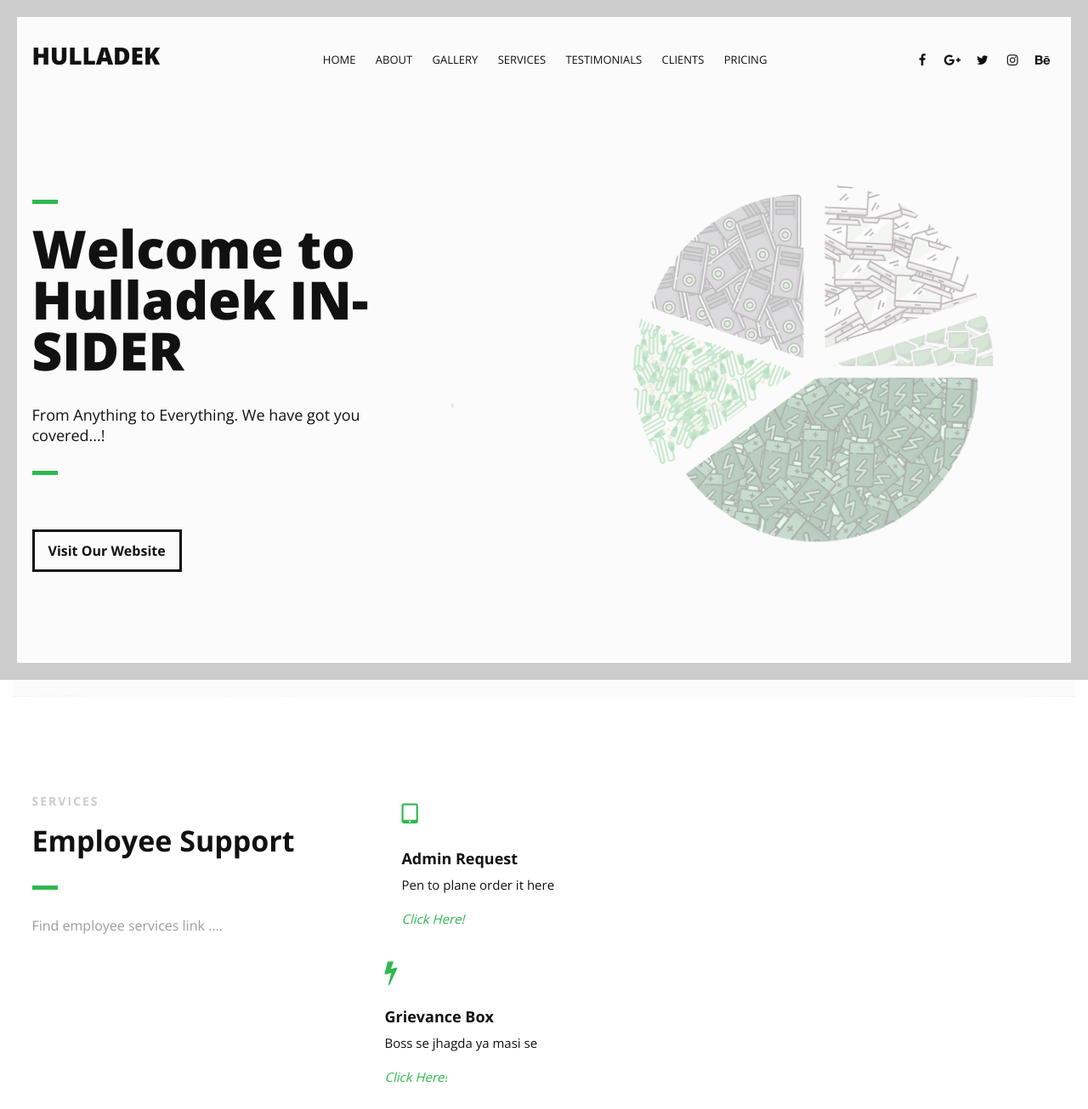
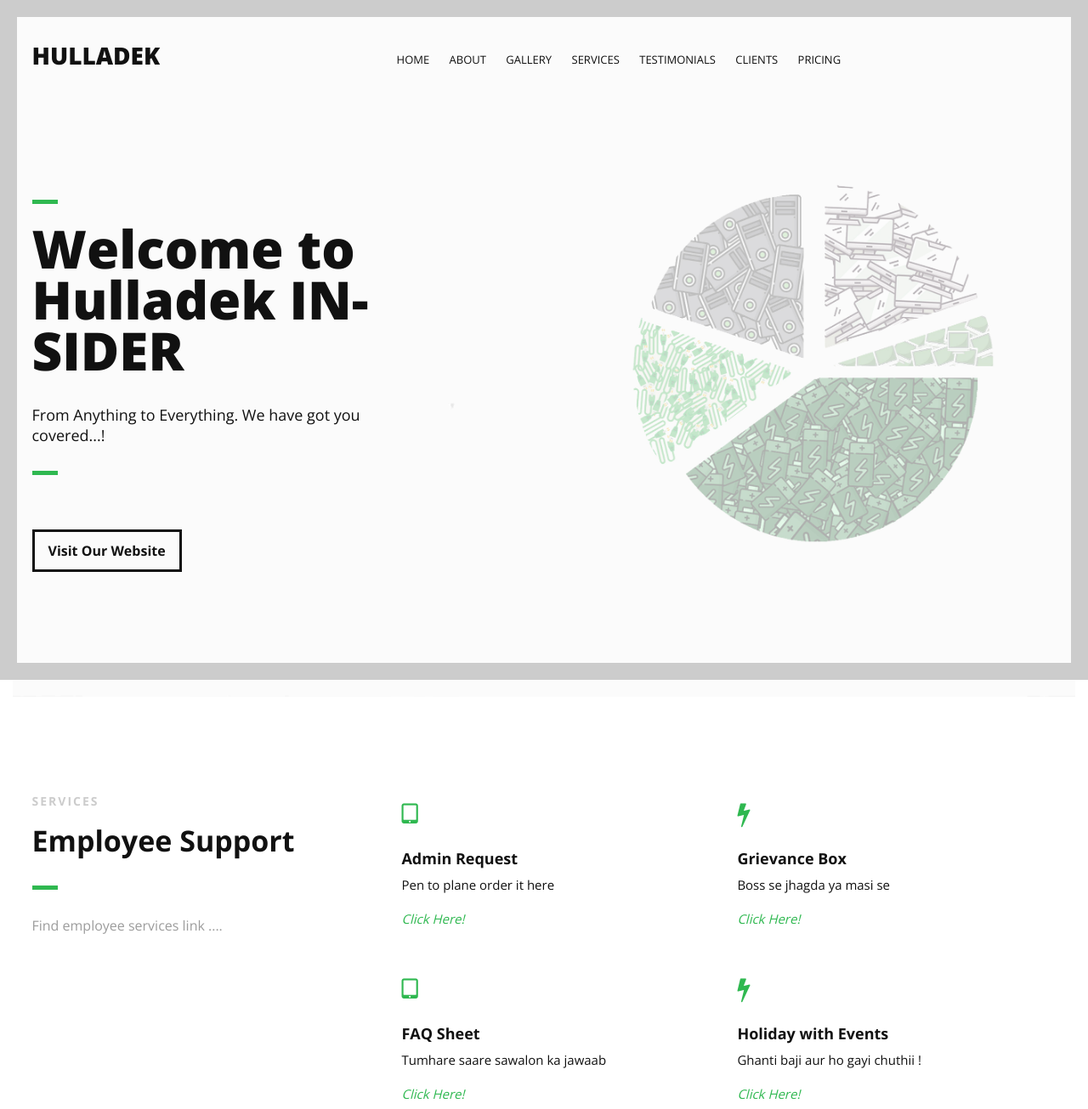
Before and after one commit to hulladektech/planethealers, a plain HTML site: page index.html in a window 1280 px wide. Shown: the top 1305 px of the page at 85% size. Drawn offline with nearby package versions, Linux system fonts and the light colour scheme.

Commit message:
index.html

```diff
--- a/index.html
+++ b/index.html
@@ -73,7 +73,7 @@
                     <aside>
 
                         <!--Social Icons in Header-->
-                        <ul class="social-icons">
+                       <!-- <ul class="social-icons">
                             <li>
                                 <a target="_blank" title="Facebook" href="https://www.facebook.com/username">
                                     <i class="fa fa-facebook fa-1x"></i><span>Facebook</span>
@@ -99,7 +99,7 @@
                                     <i class="fa fa-behance fa-1x"></i><span>Behance</span>
                                 </a>
                             </li>
-                        </ul>
+                        </ul>-->
                         <!--End of Social Icons in Header-->
 
                     </aside>
@@ -192,7 +192,6 @@
                     </div>
                     <!--End of Icon Block-->
 
-                <section id="gallery" class="introduction scrollto">
                     <!--Icon Block-->
                     <div class="col-2 icon-block icon-top wow fadeInUp" data-wow-delay="0.3s">
                         <!--Icon-->
@@ -207,7 +206,6 @@
                         </div>
                     </div>
                     <!--End of Icon Block-->
-                </section>
                     <!--Icon Block-->
                     <div class="col-2 icon-block icon-top wow fadeInUp" data-wow-delay="0.5s">
                         <!--Icon-->
```
